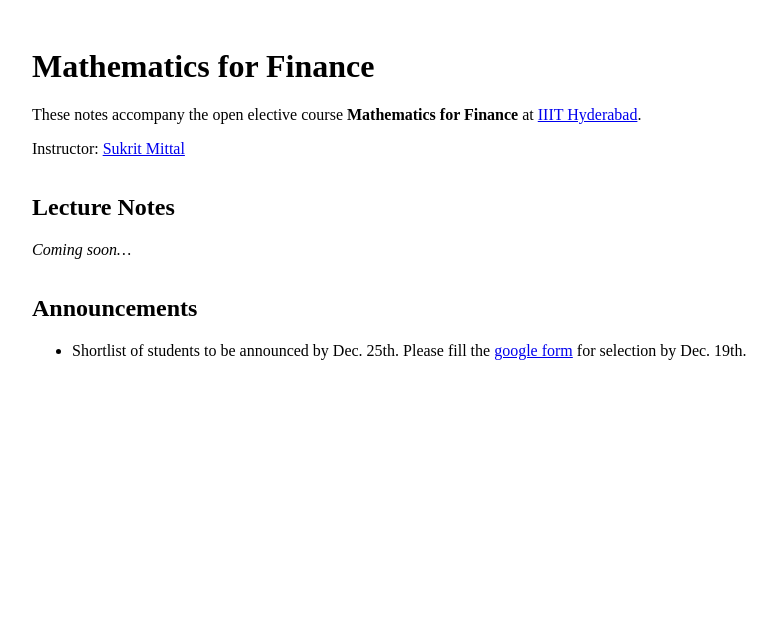
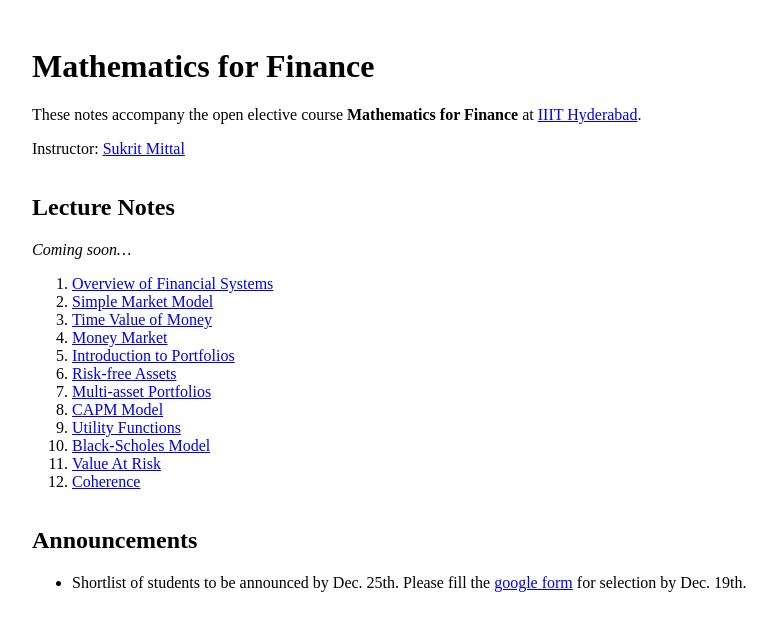
Before and after one commit to mittalsukrit/Mathematics-for-Finance, a Jekyll site: the page built from index.md, in a window 1280 px wide. Shown: the top 631 px of the page, without its empty margins (158-935 px from the left). Built offline with Jekyll 4.4.1, drawn with Linux system fonts in a browser that asks for light colours.

Commit message:
adding all the lectures

```diff
--- a/index.md
+++ b/index.md
@@ -15,8 +15,18 @@ Instructor: [Sukrit Mittal](https://mittalsukrit.github.io/)
 ## Lecture Notes
 
 *Coming soon...*
-<!-- 1. [Overview of Financial Systems](lectures/01-financial-systems.md) -->
-<!-- 2. [Simple Market Model](lectures/02-simple-market-model.md) -->
+1. [Overview of Financial Systems](lectures/01-financial-systems.md)
+2. [Simple Market Model](lectures/02-simple-market-model.md)
+3. [Time Value of Money](lectures/03-time-value-of-money.md)
+4. [Money Market](lectures/04-money-market.md)
+5. [Introduction to Portfolios](lectures/05-introduction-to-portfolios.md)
+6. [Risk-free Assets](lectures/06-risk-free-and-lagrange.md)
+7. [Multi-asset Portfolios](lectures/07-multi-asset-portfolios.md)
+8. [CAPM Model](lectures/08-capm.md)
+9. [Utility Functions](lectures/09-utility-functions.md)
+10. [Black-Scholes Model](lectures/10-Black-Scholes.md)
+11. [Value At Risk](lectures/11-VaR.md)
+12. [Coherence](lectures/12-coherence.md)
 
 
 ## Announcements
```
